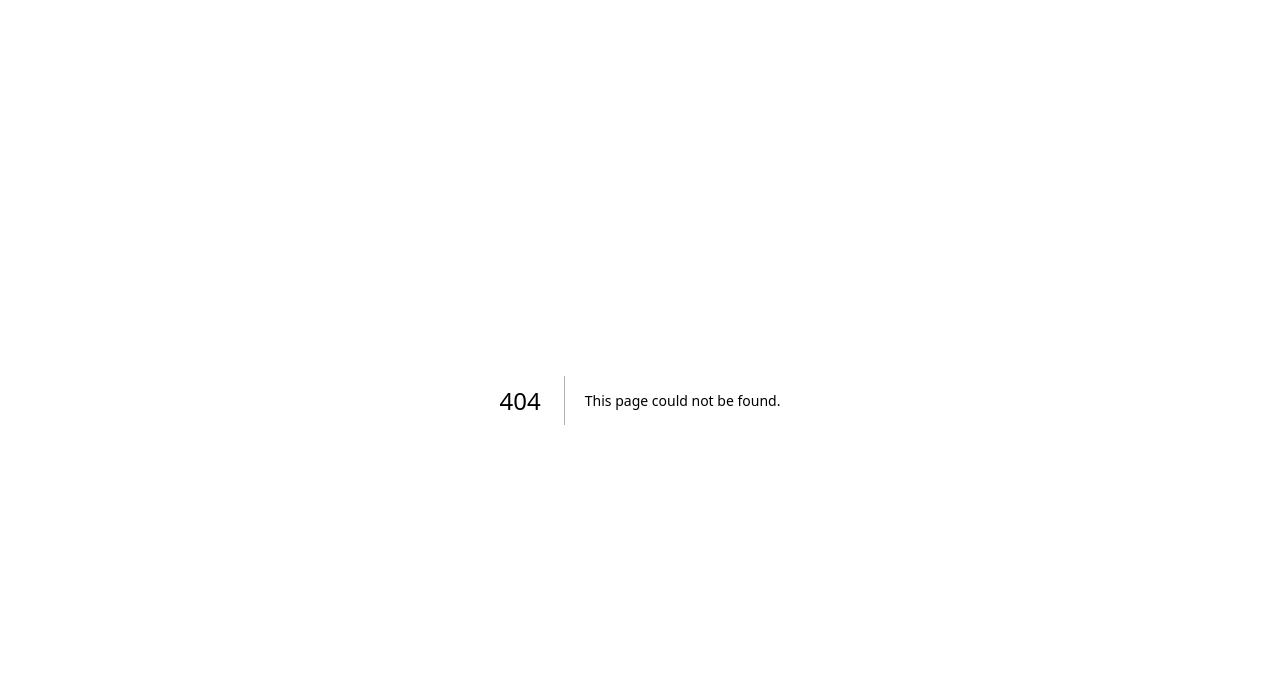
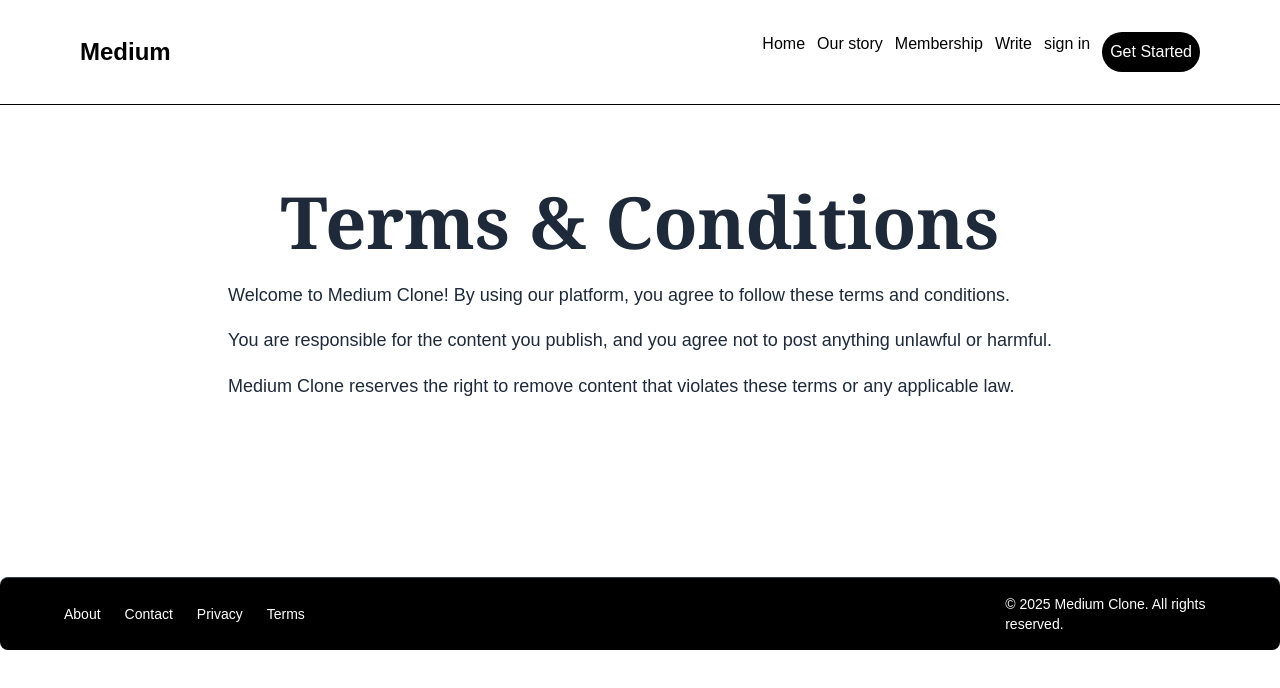
Before and after one commit to UWASEdjaria/Capstone-Project-Phase-two, a Next.js app: page /terms in a window 1280 px wide. Before the commit this address had no page. Shown: the top 688 px of the page. Built offline with nearby package versions, Linux system fonts and the light colour scheme.

Commit message:
add terms folder to app

```diff
--- /dev/null
+++ b/src/app/terms/page.tsx
@@ -0,0 +1,35 @@
+import Header from "@/app/lab1/components/layout/Header";
+import Footer from "@/app/lab1/components/layout/Footer";
+
+export const metadata = {
+  title: "Terms & Conditions — Medium Clone",
+  description: "Read the rules for using Medium Clone.",
+};
+
+function Terms() {
+  return (
+    <main className="flex flex-col min-h-screen bg-white/90 text-gray-800">
+      <Header />
+
+      <section className="max-w-4xl mx-auto px-4 py-20">
+        <h1 className="text-5xl sm:text-3xl md:text-6xl lg:text-7xl font-serif font-bold mb-6 text-center">
+          Terms & Conditions
+        </h1>
+
+        <p className="text-lg leading-relaxed mb-4">
+          Welcome to Medium Clone! By using our platform, you agree to follow these terms and conditions.
+        </p>
+        <p className="text-lg leading-relaxed mb-4">
+          You are responsible for the content you publish, and you agree not to post anything unlawful or harmful.
+        </p>
+        <p className="text-lg leading-relaxed mb-4">
+          Medium Clone reserves the right to remove content that violates these terms or any applicable law.
+        </p>
+      </section>
+
+      <Footer />
+    </main>
+  );
+}
+
+export default Terms;
```
Also changed, not shown: src/app/membership/page.tsx (renamed from membership/page.tsx).
